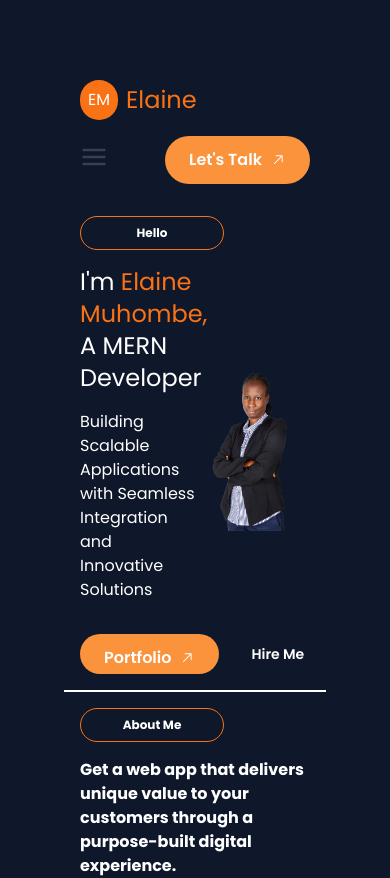
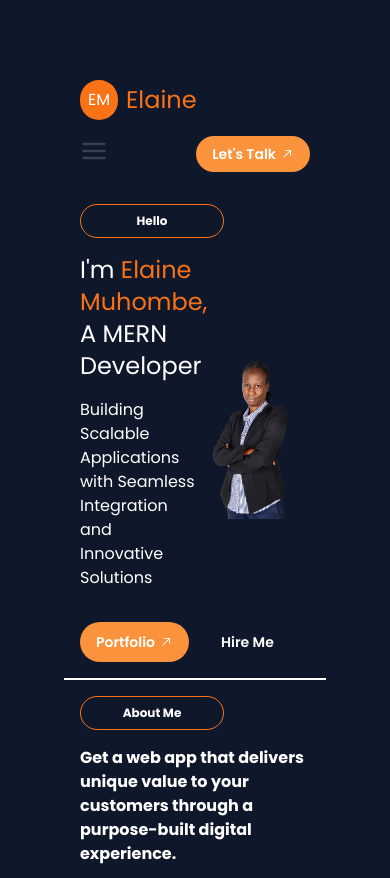
Before and after one commit to elaine-mern-dev/elaine-portfolio, a React (Vite) app: page /home in a window 390 px wide. Shown: the top 878 px of the page. Built offline with nearby package versions, Linux system fonts and the light colour scheme.

Commit message:
style: enhance Button component with responsive typography and spacing

```diff
--- a/src/shared/ui/Button.tsx
+++ b/src/shared/ui/Button.tsx
@@ -1,4 +1,3 @@
-//src/shared/ui/Button.tsx
 import React from "react";
 import { GoArrowUpRight } from "react-icons/go";
 
@@ -12,9 +11,12 @@ const Button: React.FC<ButtonProps> = ({ text, onClick, className }) => {
   return (
     <button
       onClick={onClick}
-      className={`bg-orange-400 hover:bg-orange-500 text-white font-semibold  py-3 px-6 rounded-full transition-colors duration-300 mb- ${className}`}
+      className={`bg-orange-400 hover:bg-orange-500 text-white font-semibold
+        text-sm sm:text-base md:text-lg
+        py-2 px-4 sm:py-3 sm:px-6
+        rounded-full transition-colors duration-300 ${className}`}
     >
-      <span className="flex items-center gap-2">
+      <span className="flex items-center gap-1 sm:gap-2">
         {text} <GoArrowUpRight />
       </span>
     </button>
```
